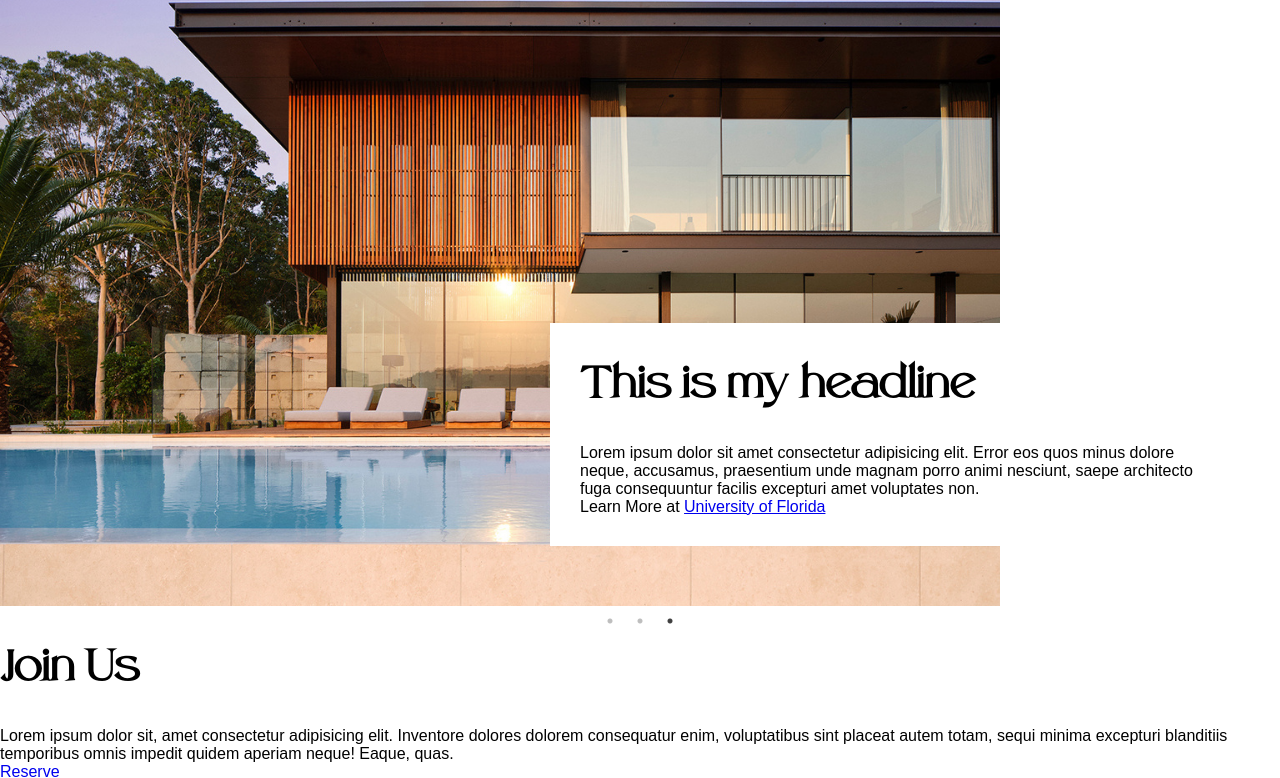
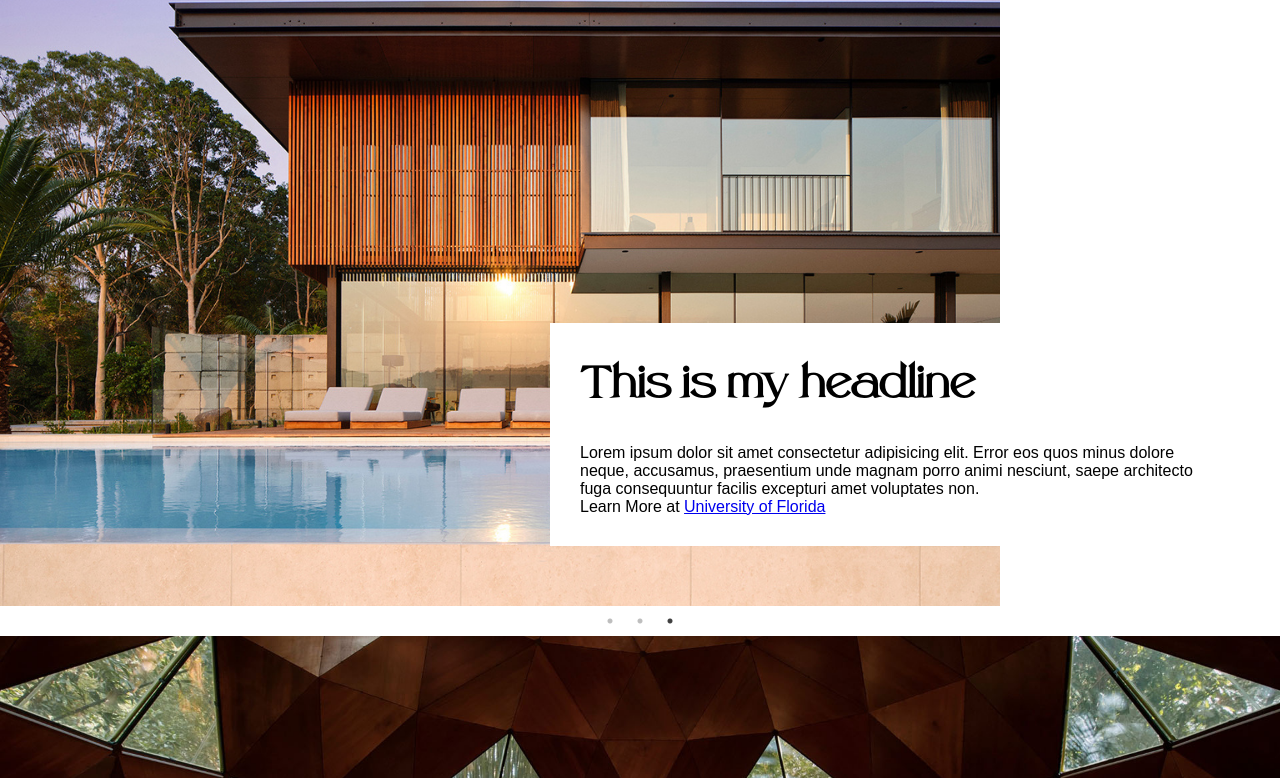
Before and after one commit to sgrivas/project2_grivas_sabrina, a plain HTML site: page index.html in a window 1280 px wide. Shown: the part 1953-2731 px from the top of the page. Drawn offline with nearby package versions, Linux system fonts and the light colour scheme; a web font is replaced by a local one.

Commit message:
added fourth container styling

```diff
--- a/css/styles.css
+++ b/css/styles.css
@@ -85,7 +85,6 @@ Hero Image Styling
     background-repeat: no-repeat;
     background-position: center;
     background-size: cover;
-    background-attachment: fixed;
 }
 h1{
     text-align: left;
@@ -193,3 +192,40 @@ section.slider {
     margin: 0 auto;
     padding: 50px;
 }
+/*
+========
+
+Section Break Styling
+
+========
+*/
+.section-break{
+    background-image: url("../images/joinus-home.jpg");
+    height: 500px;
+    background-repeat: no-repeat;
+    background-position: center;
+    background-size: cover;
+}
+/*
+========
+
+CTA Card Styling
+
+========
+*/
+.cta-card{
+    max-width: 700px;
+    text-align: center;
+    margin: 50px auto;
+    background: #d4aa7a;
+    padding: 80px 60px;
+}
+.reserve-button{
+    background: #16160a;
+    padding: 10px 30px;
+    display: inline-block;
+    text-decoration: none;
+    margin: 20px 0px;
+    color: white;
+    transition: .3s;
+}
--- a/index.html
+++ b/index.html
@@ -119,7 +119,7 @@
         <div class="cta-card">
             <h2>Join Us</h2>
             <p>Lorem ipsum dolor sit, amet consectetur adipisicing elit. Inventore dolores dolorem consequatur enim, voluptatibus sint placeat autem totam, sequi minima excepturi blanditiis temporibus omnis impedit quidem aperiam neque! Eaque, quas.</p>
-            <a class="reserve-buttom" href="reserve.html">Reserve</a>
+            <a class="reserve-button" href="reserve.html">Reserve</a>
         </div>
     </main>
     <!-- jQuery Library -->
```
Also changed, not shown: images/joinus-home.jpg (added).
